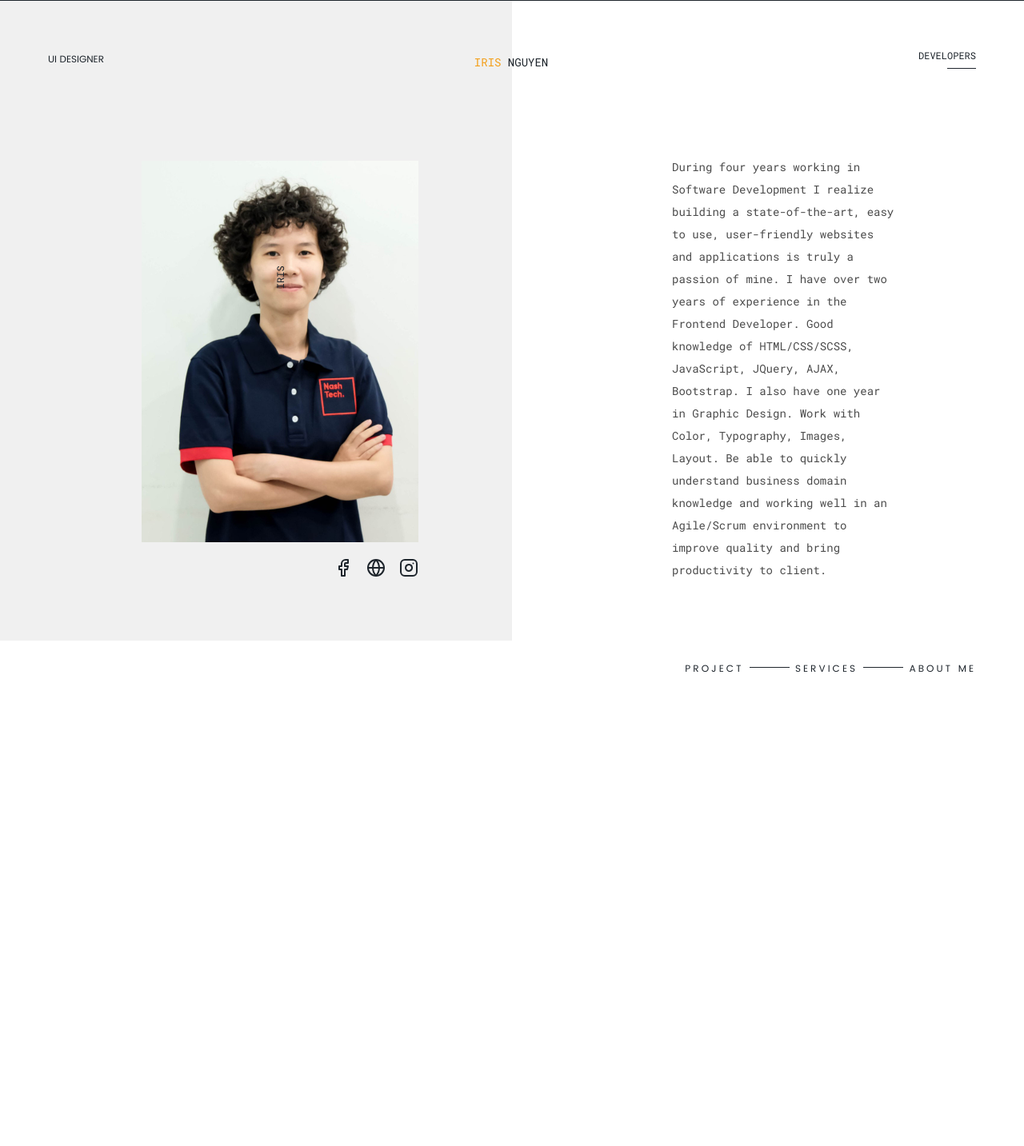
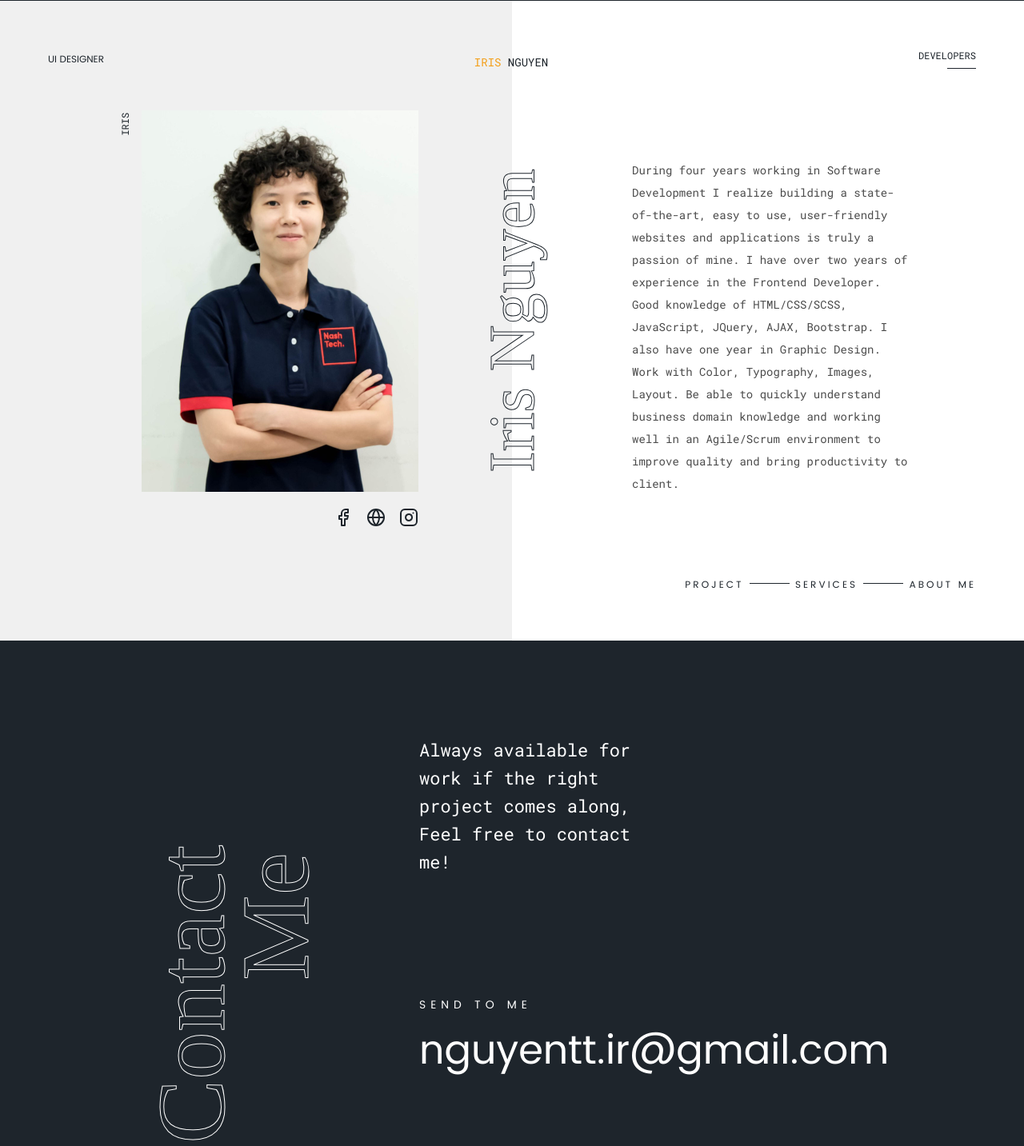
Before and after one commit to nguyenttcs/id-landing-page, a PHP site: page / in a window 1280 px wide. Shown: the part 5067-6500 px from the top of the page at 80% size. Before the commit the page ends 5908 px from the top, so only its background shows below. Run offline with PHP 8.4, Linux system fonts and the light colour scheme; some libraries are stand-ins or nearby versions; some web fonts are replaced.

Commit message:
contact & footer

```diff
--- a/css/index.css
+++ b/css/index.css
@@ -122,10 +122,6 @@ header {
     font-family: 'Poppins-Regular';
     font-size: 12px;
     text-transform: uppercase; }
-  header .logo {
-    font-size: 14px; }
-    header .logo .name {
-      color: #F39F1B; }
   header .website {
     text-align: right;
     transition: 1s;
@@ -517,15 +513,19 @@ header {
     z-index: 2; }
     .about-me .content .left {
       margin: 0 auto;
-      text-align: left; }
+      text-align: left;
+      position: relative; }
       .about-me .content .left h6 {
-        transform: rotate(-90deg); }
-      .about-me .content .left .social-icon {
+        transform: rotate(-90deg);
+        position: absolute;
+        left: -10%;
+        top: 10px; }
+    .about-me .content .social-icon {
       text-align: right;
       padding: 20px 0; }
-        .about-me .content .left .social-icon a:last-child {
+      .about-me .content .social-icon a:last-child {
         padding-right: 0; }
-    .about-me .content .right {
+  .about-me .right {
     width: 50%;
     font-family: "RobotoMono-Regular";
     font-size: 14px;
@@ -533,12 +533,89 @@ header {
     letter-spacing: unset;
     text-transform: unset;
     color: #4A4A4A;
-      padding: 100px 100px 100px 200px; }
+    padding: 100px 80px 100px 150px; }
+  .about-me .name-title {
+    position: absolute;
+    top: 50%;
+    left: 50%;
+    transform: translate(-50%, -50%) rotate(-90deg);
+    font-family: "Eczar-Bold";
+    font-size: 80px;
+    line-height: 115px;
+    letter-spacing: unset;
+    text-transform: unset;
+    color: transparent;
+    -webkit-text-fill-color: transparent;
+    -webkit-text-stroke-width: 1px;
+    -webkit-text-stroke-color: #1E252C; }
+
+@media screen and (min-width: 1920px) {
+  .about-me .right {
+    padding: 100px 100px 100px 200px; } }
+.contact-me {
+  width: 100%;
+  height: 100vh;
+  padding: 60px;
+  background: #1E252C;
+  color: #fff;
+  display: flex;
+  justify-content: space-between;
+  align-items: center;
+  flex-direction: row; }
+  .contact-me .left {
+    width: 40%;
+    text-align: right; }
+    .contact-me .left h2 {
+      font-family: "Eczar-Bold";
+      font-size: 120px;
+      line-height: 105px;
+      letter-spacing: unset;
+      text-transform: unset;
+      color: transparent;
+      -webkit-text-fill-color: transparent;
+      -webkit-text-stroke-width: 1px;
+      -webkit-text-stroke-color: #fff;
+      transform: rotate(-90deg);
+      padding-right: 100px; }
+  .contact-me .right {
+    width: 60%;
+    display: flex;
+    justify-content: space-between;
+    align-items: unset;
+    flex-direction: column; }
+    .contact-me .right .des {
+      font-family: "RobotoMono-Regular";
+      font-size: 22px;
+      line-height: 35px;
+      letter-spacing: unset;
+      text-transform: unset;
+      width: 40%;
+      padding: 100px 0; }
+    .contact-me .right .info {
+      padding: 50px 0; }
+      .contact-me .right .info h6 {
+        font-family: "Poppins-Regular";
+        font-size: 14px;
+        line-height: 23px;
+        letter-spacing: 6px;
+        text-transform: uppercase; }
+      .contact-me .right .info .details {
+        font-family: "Poppins-Regular";
+        font-size: 50px;
+        line-height: 82px;
+        letter-spacing: unset;
+        text-transform: unset; }
+      .contact-me .right .info .social-icon {
+        padding-top: 23px; }
 
 footer {
-  padding: 15px 0;
+  padding: 50px 0;
   text-align: center;
-  background: #EAEAE9; }
+  background: #F0F0F0; }
+  footer .logo {
+    font-size: 40px; }
+  footer .menu {
+    padding: 15px 0; }
 
 /* ==========================================================================
 Icons Style
@@ -662,4 +739,9 @@ Subcribe
     .subscribe .btn-subscribe:focus {
       outline: none; }
 
+.logo {
+  font-size: 14px; }
+  .logo .name {
+    color: #F39F1B; }
+
 /*# sourceMappingURL=index.css.map */
--- a/index.html
+++ b/index.html
@@ -398,6 +398,9 @@
 				</div>
 			</div>
 
+			<h2 class="name-title">
+				Iris Nguyen
+			</h2>
 
 			<div class="only-menu-left">
 				<div class="menu on-bg-light">
@@ -410,6 +413,42 @@
 			</div>
 
 		</section>
+
+		<!-- Contact Me -->
+		<section class="contact-me">
+			<div class="left">
+				<h2>Contact <br> Me</h2>
+			</div>
+			<div class="right">
+				<div class="des">Always available for work if the right project comes along, Feel free to contact me!</div>
+
+				<div class="info">
+					<h6>Send to me</h6>
+					<div class="details">nguyentt.ir@gmail.com</div>
+				</div>
+
+				<div class="info">
+					<h6>Follow Me</h6>
+					<div class="social-icon">
+						<a href="https://www.facebook.com/nguyentt.cs" target="_blank"><i data-feather="facebook"></i></a>
+						<a href="https://irisnguyen.info" target="_blank"><i data-feather="globe"></i></a>
+						<a href="https://www.behance.net/nguyentrantt" target="_blank"><i data-feather="instagram"></i></a>
+					</div>
+				</div>
+
+			</div>
+		</section>
+
+		<footer>
+			<a href="#" class="logo"><span class="name">IRIS</span> NGUYEN</a>
+			<div class="menu on-bg-light">
+				<a href="#projects">PROJECT</a>
+				<span class="line"></span>
+				<a href="#services">SERVICES</a>
+				<span class="line"></span>
+				<a href="#about-me">ABOUT ME</a>
+			</div>
+		</footer>
 
 	</div>
 
--- a/scss/main.scss
+++ b/scss/main.scss
@@ -15,6 +15,7 @@
 @import './Layouts/photos-branding';
 @import './Layouts/services';
 @import './Layouts/about-me';
+@import './Layouts/contact-me';
 @import './Layouts/footer';
 @import './Base/common';
 @import './Base/customize';
```
Also changed, not shown: scss/Base/_common.scss (+11 -0 lines), scss/Layouts/_about-me.scss (+22 -1 lines), scss/Layouts/_contact-me.scss (added, +43 -0 lines), scss/Layouts/_footer.scss (+10 -2 lines), scss/Layouts/_header.scss (+0 -8 lines), 1 other file. Lines whose indentation alone changed are shown as unchanged.
